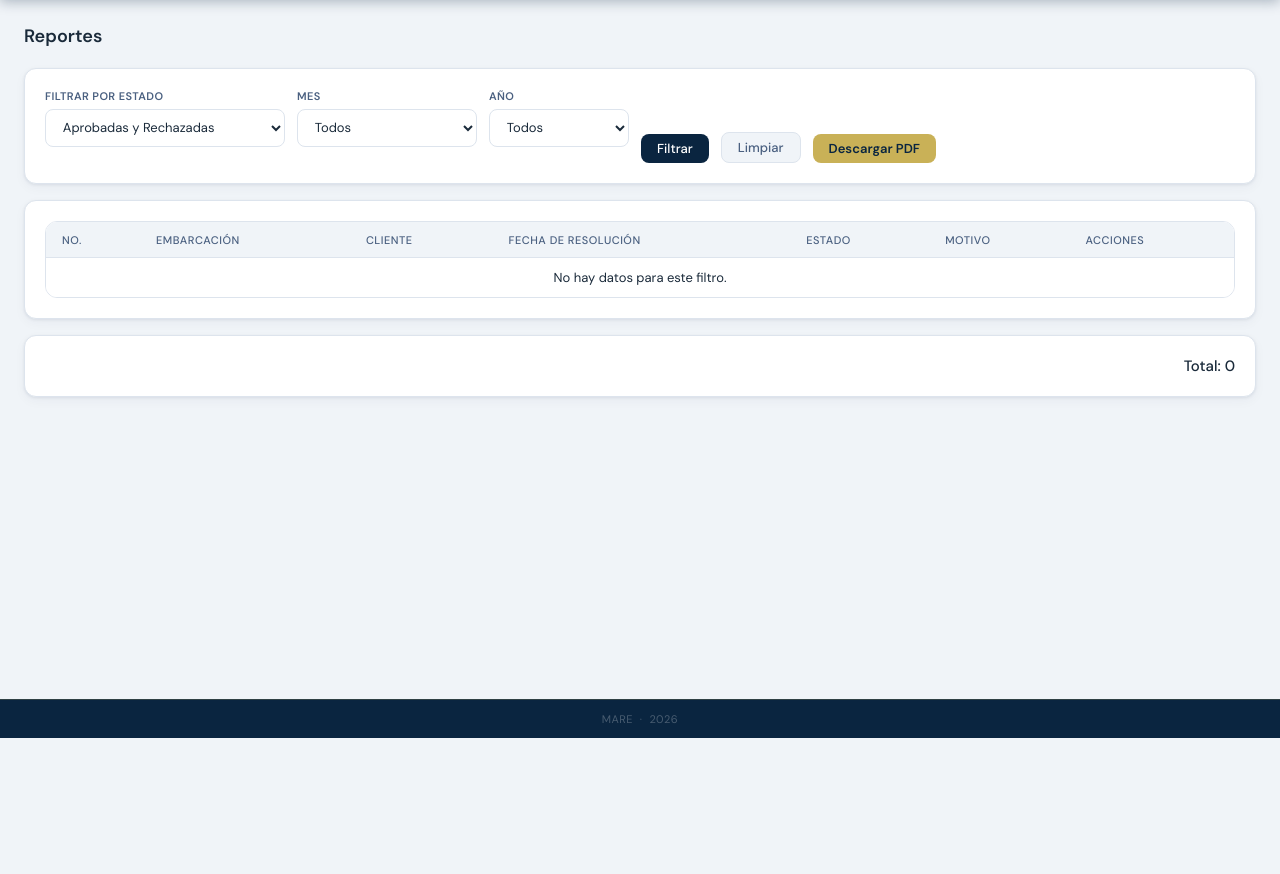
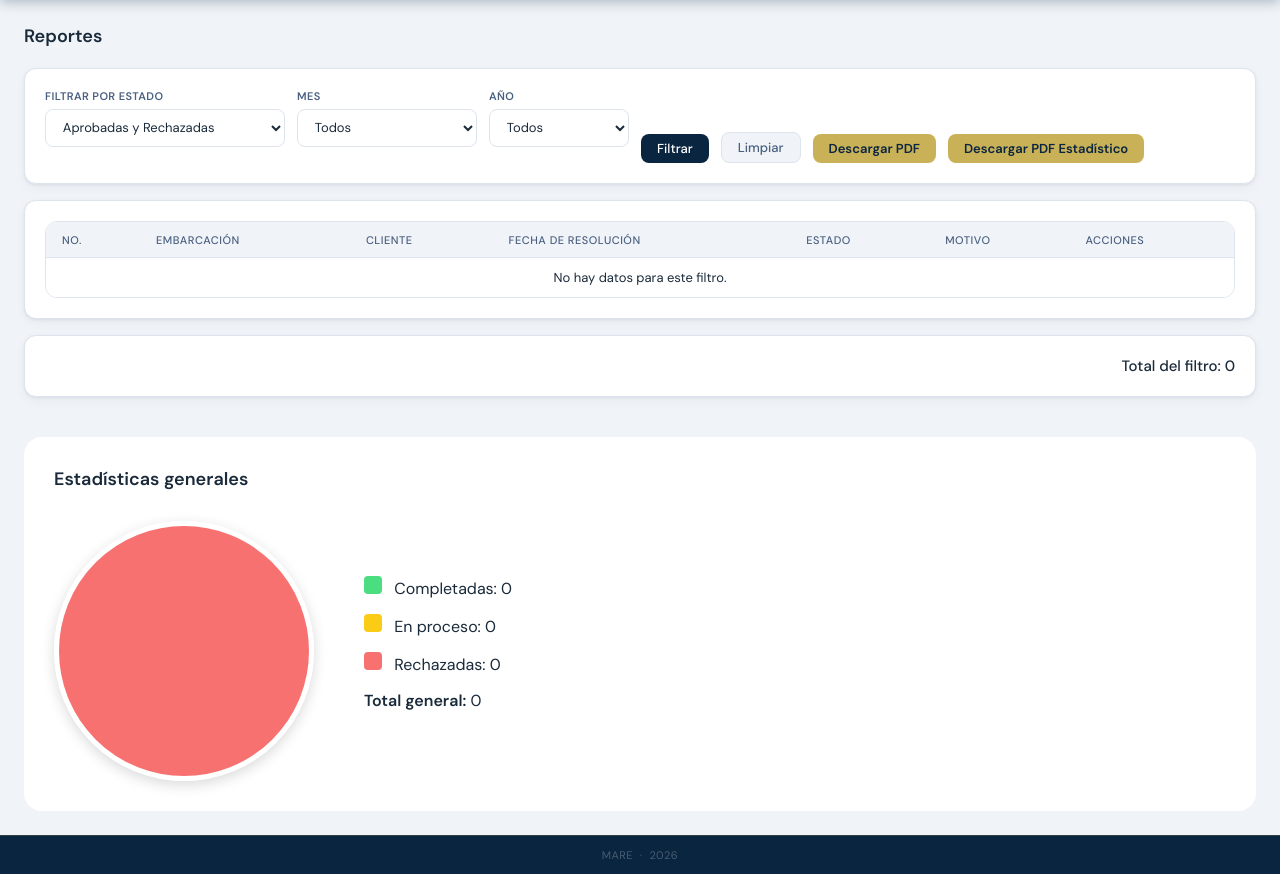
Before and after one commit to eimymuz/MARE-proyecto, a Django app: page /reportes/ in a window 1280 px wide. Shown: the part 62-936 px from the top of the page. Before the commit the page ends 800 px from the top, so only its background shows below. Run offline with Django 5.2, Linux system fonts and the light colour scheme; data that the repository does not hold is empty.

Commit message:
feat: agregar funcionalidad de estadísticas y mejorar reporte de solicitudes

```diff
--- a/apps/reportes/urls.py
+++ b/apps/reportes/urls.py
@@ -1,7 +1,18 @@
 from django.urls import path
-from .views import reporte_solicitudes, reporte_solicitudes_pdf
+from . import views
 
 urlpatterns = [
-    path('', reporte_solicitudes, name='reporte_solicitudes'),
-    path('pdf/', reporte_solicitudes_pdf, name='reporte_solicitudes_pdf'),
+    path('', views.reporte_solicitudes, name='reporte_solicitudes'),
+
+    path(
+        'pdf/',
+        views.reporte_solicitudes_pdf,
+        name='reporte_solicitudes_pdf'
+    ),
+
+    path(
+        'estadisticas/pdf/',
+        views.reporte_estadisticas_pdf,
+        name='reporte_estadisticas_pdf'
+    ),
 ]
--- a/apps/reportes/views.py
+++ b/apps/reportes/views.py
@@ -7,83 +7,19 @@ from weasyprint import HTML
 from apps.solicitudes.models import Solicitud
 
 
-def reporte_solicitudes(request):
-    estado = request.GET.get('estado', 'todos')
-    mes = request.GET.get('mes', '')
-    anio = request.GET.get('anio', '')
-
-    solicitudes = (
-        Solicitud.objects.select_related(
-            'embarcacion',
-            'embarcacion__cliente',
-            'embarcacion__tipo_barco'
+def calcular_fecha_resolucion(solicitud):
+    historial = (
+        solicitud.historial.filter(
+            estado_nuevo__in=['APROBADA', 'RECHAZADA', 'COMPLETADA']
         )
-        .prefetch_related('historial')
-        .all()
-        .order_by('-fecha_solicitud')
+        .order_by('-fecha_cambio')
+        .first()
     )
 
-    # filtro por estado
-    if estado == 'aceptado':
-        solicitudes = solicitudes.filter(estado='APROBADA')
-    elif estado == 'rechazado':
-        solicitudes = solicitudes.filter(estado='RECHAZADA')
-    else:
-        solicitudes = solicitudes.filter(estado__in=['APROBADA', 'RECHAZADA'])
-
-    solicitudes = list(solicitudes)
-
-    # calcular fecha de resolución
-    for s in solicitudes:
-        historial = (
-            s.historial.filter(
-                estado_nuevo__in=['APROBADA', 'RECHAZADA']
-            )
-            .order_by('-fecha_cambio')
-            .first()
-        )
-        s.fecha_resolucion = historial.fecha_cambio if historial else None
-
-    # 🔥 filtro por mes
-    if mes:
-        solicitudes = [
-            s for s in solicitudes
-            if s.fecha_resolucion and s.fecha_resolucion.month == int(mes)
-        ]
-
-    # 🔥 filtro por año
-    if anio:
-        solicitudes = [
-            s for s in solicitudes
-            if s.fecha_resolucion and s.fecha_resolucion.year == int(anio)
-        ]
-
-    total = len(solicitudes)
-
-    # listas para selects
-    meses = [
-        (1, 'Enero'), (2, 'Febrero'), (3, 'Marzo'),
-        (4, 'Abril'), (5, 'Mayo'), (6, 'Junio'),
-        (7, 'Julio'), (8, 'Agosto'), (9, 'Septiembre'),
-        (10, 'Octubre'), (11, 'Noviembre'), (12, 'Diciembre')
-    ]
-
-    anios = range(2026, timezone.now().year + 5)
-
-    context = {
-        'solicitudes': solicitudes,
-        'estado': estado,
-        'mes': mes,
-        'anio': anio,
-        'meses': meses,
-        'anios': anios,
-        'total': total,
-    }
-
-    return render(request, 'reporte/reporte.html', context)
+    return historial.fecha_cambio if historial else None
 
 
-def reporte_solicitudes_pdf(request):
+def obtener_solicitudes_filtradas(request):
     estado = request.GET.get('estado', 'todos')
     mes = request.GET.get('mes', '')
     anio = request.GET.get('anio', '')
@@ -103,22 +39,22 @@ def reporte_solicitudes_pdf(request):
         solicitudes = solicitudes.filter(estado='APROBADA')
     elif estado == 'rechazado':
         solicitudes = solicitudes.filter(estado='RECHAZADA')
+    elif estado == 'completado':
+        solicitudes = solicitudes.filter(estado='COMPLETADA')
+    elif estado == 'proceso':
+        solicitudes = solicitudes.filter(
+            estado__in=['PENDIENTE', 'EN_ESPERA', 'APROBADA']
+        )
     else:
-        solicitudes = solicitudes.filter(estado__in=['APROBADA', 'RECHAZADA'])
+        solicitudes = solicitudes.filter(
+            estado__in=['APROBADA', 'RECHAZADA']
+        )
 
     solicitudes = list(solicitudes)
 
-    for s in solicitudes:
-        historial = (
-            s.historial.filter(
-                estado_nuevo__in=['APROBADA', 'RECHAZADA']
-            )
-            .order_by('-fecha_cambio')
-            .first()
-        )
-        s.fecha_resolucion = historial.fecha_cambio if historial else None
+    for solicitud in solicitudes:
+        solicitud.fecha_resolucion = calcular_fecha_resolucion(solicitud)
 
-    # filtros en PDF también
     if mes:
         solicitudes = [
             s for s in solicitudes
@@ -131,7 +67,78 @@ def reporte_solicitudes_pdf(request):
             if s.fecha_resolucion and s.fecha_resolucion.year == int(anio)
         ]
 
-    total = len(solicitudes)
+    return solicitudes, estado, mes, anio
+
+
+def obtener_estadisticas():
+    completadas = Solicitud.objects.filter(
+        estado='COMPLETADA'
+    ).count()
+
+    rechazadas = Solicitud.objects.filter(
+        estado='RECHAZADA'
+    ).count()
+
+    en_proceso = Solicitud.objects.filter(
+        estado__in=['PENDIENTE', 'EN_ESPERA', 'APROBADA']
+    ).count()
+
+    total_estadisticas = completadas + rechazadas + en_proceso
+
+    porcentaje_completadas = (
+        round((completadas / total_estadisticas) * 100, 2)
+        if total_estadisticas > 0 else 0
+    )
+
+    porcentaje_proceso = (
+        round((en_proceso / total_estadisticas) * 100, 2)
+        if total_estadisticas > 0 else 0
+    )
+
+    porcentaje_rechazadas = (
+        round((rechazadas / total_estadisticas) * 100, 2)
+        if total_estadisticas > 0 else 0
+    )
+
+    return {
+        'completadas': completadas,
+        'rechazadas': rechazadas,
+        'en_proceso': en_proceso,
+        'total_estadisticas': total_estadisticas,
+        'porcentaje_completadas': porcentaje_completadas,
+        'porcentaje_proceso': porcentaje_proceso,
+        'porcentaje_rechazadas': porcentaje_rechazadas,
+    }
+
+
+def reporte_solicitudes(request):
+    solicitudes, estado, mes, anio = obtener_solicitudes_filtradas(request)
+
+    meses = [
+        (1, 'Enero'), (2, 'Febrero'), (3, 'Marzo'),
+        (4, 'Abril'), (5, 'Mayo'), (6, 'Junio'),
+        (7, 'Julio'), (8, 'Agosto'), (9, 'Septiembre'),
+        (10, 'Octubre'), (11, 'Noviembre'), (12, 'Diciembre')
+    ]
+
+    anios = range(2026, timezone.now().year + 5)
+
+    context = {
+        'solicitudes': solicitudes,
+        'estado': estado,
+        'mes': mes,
+        'anio': anio,
+        'meses': meses,
+        'anios': anios,
+        'total': len(solicitudes),
+        **obtener_estadisticas(),
+    }
+
+    return render(request, 'reporte/reporte.html', context)
+
+
+def reporte_solicitudes_pdf(request):
+    solicitudes, estado, mes, anio = obtener_solicitudes_filtradas(request)
 
     html_string = render_to_string(
         'reporte/reporte_pdf.html',
@@ -140,7 +147,7 @@ def reporte_solicitudes_pdf(request):
             'estado': estado,
             'mes': mes,
             'anio': anio,
-            'total': total,
+            'total': len(solicitudes),
             'fecha_descarga': timezone.localtime(),
         }
     )
@@ -151,3 +158,22 @@ def reporte_solicitudes_pdf(request):
     HTML(string=html_string).write_pdf(response)
 
     return response
+
+
+def reporte_estadisticas_pdf(request):
+    estadisticas = obtener_estadisticas()
+
+    html_string = render_to_string(
+        'reporte/reporte_estadisticas_pdf.html',
+        {
+            **estadisticas,
+            'fecha_descarga': timezone.localtime(),
+        }
+    )
+
+    response = HttpResponse(content_type='application/pdf')
+    response['Content-Disposition'] = 'attachment; filename="reporte_estadisticas.pdf"'
+
+    HTML(string=html_string).write_pdf(response)
+
+    return response
--- a/templates/reporte/reporte.html
+++ b/templates/reporte/reporte.html
@@ -3,6 +3,7 @@
 {% block title %}Reportes{% endblock %}
 
 {% block content %}
+
 <div class="page-header">
   <h2>Reportes</h2>
 </div>
@@ -16,6 +17,8 @@
         <option value="todos" {% if estado == 'todos' %}selected{% endif %}>Aprobadas y Rechazadas</option>
         <option value="aceptado" {% if estado == 'aceptado' %}selected{% endif %}>Aprobadas</option>
         <option value="rechazado" {% if estado == 'rechazado' %}selected{% endif %}>Rechazadas</option>
+        <option value="completado" {% if estado == 'completado' %}selected{% endif %}>Completadas</option>
+        <option value="proceso" {% if estado == 'proceso' %}selected{% endif %}>En proceso</option>
       </select>
     </div>
 
@@ -51,6 +54,10 @@
       Descargar PDF
     </a>
 
+    <a href="{% url 'reporte_estadisticas_pdf' %}" class="btn btn-accent">
+      Descargar PDF Estadístico
+    </a>
+
   </form>
 </div>
 
@@ -82,15 +89,21 @@
               No disponible
             {% endif %}
           </td>
+
           <td>
             {% if s.estado == 'APROBADA' %}
               <span class="badge badge-success">Aprobada</span>
             {% elif s.estado == 'RECHAZADA' %}
               <span class="badge badge-danger">Rechazada</span>
+            {% elif s.estado == 'COMPLETADA' %}
+              <span class="badge badge-success">Completada</span>
+            {% elif s.estado == 'PENDIENTE' or s.estado == 'EN_ESPERA' %}
+              <span class="badge badge-neutral">En proceso</span>
             {% else %}
               <span class="badge badge-neutral">{{ s.estado }}</span>
             {% endif %}
           </td>
+
           <td>
             {% if s.estado == 'RECHAZADA' %}
               {{ s.motivo_rechazo|default:"No especificado" }}
@@ -98,6 +111,7 @@
               —
             {% endif %}
           </td>
+
           <td>
             <button type="button" class="btn btn-info btn-sm" onclick="abrirModal('modal-{{ s.id }}')">
               Ver detalle
@@ -115,7 +129,53 @@
 </div>
 
 <div class="card" style="text-align:right;">
-  <h3 style="margin:0;">Total: {{ total }}</h3>
+  <h3 style="margin:0;">Total del filtro: {{ total }}</h3>
+</div>
+
+<div class="card-estadisticas">
+
+  <h2>Estadísticas generales</h2>
+
+  <div class="contenedor-grafica">
+
+    <div
+      class="grafica-circular"
+      style="
+        background:
+        conic-gradient(
+          #4ade80 0% {{ porcentaje_completadas }}%,
+          #facc15 {{ porcentaje_completadas }}% {{ porcentaje_completadas|add:porcentaje_proceso }}%,
+          #f87171 {{ porcentaje_completadas|add:porcentaje_proceso }}% 100%
+        );
+      ">
+    </div>
+
+    <div class="leyenda">
+
+      <p>
+        <span class="verde"></span>
+        Completadas: {{ completadas }}
+      </p>
+
+      <p>
+        <span class="amarillo"></span>
+        En proceso: {{ en_proceso }}
+      </p>
+
+      <p>
+        <span class="rojo"></span>
+        Rechazadas: {{ rechazadas }}
+      </p>
+
+      <p>
+        <strong>Total general:</strong>
+        {{ total_estadisticas }}
+      </p>
+
+    </div>
+
+  </div>
+
 </div>
 
 {% for s in solicitudes %}
@@ -149,6 +209,8 @@
 
         <table style="font-size:13px;">
           <tr><td>Fecha solicitud</td><td>{{ s.fecha_solicitud|date:"d/m/Y" }}</td></tr>
+          <tr><td>Fecha llegada</td><td>{{ s.fecha_llegada|date:"d/m/Y" }}</td></tr>
+          <tr><td>Fecha salida</td><td>{{ s.fecha_salida|date:"d/m/Y" }}</td></tr>
 
           <tr>
             <td>Estado</td>
@@ -157,6 +219,10 @@
                 <span class="badge badge-success">Aprobada</span>
               {% elif s.estado == 'RECHAZADA' %}
                 <span class="badge badge-danger">Rechazada</span>
+              {% elif s.estado == 'COMPLETADA' %}
+                <span class="badge badge-success">Completada</span>
+              {% elif s.estado == 'PENDIENTE' or s.estado == 'EN_ESPERA' %}
+                <span class="badge badge-neutral">En proceso</span>
               {% else %}
                 {{ s.estado }}
               {% endif %}
@@ -190,6 +256,54 @@
 {% endfor %}
 
 <style>
+  .card-estadisticas{
+    margin-top:40px;
+    background:white;
+    border-radius:18px;
+    padding:30px;
+  }
+
+  .contenedor-grafica{
+    display:flex;
+    align-items:center;
+    gap:50px;
+    margin-top:30px;
+    flex-wrap:wrap;
+  }
+
+  .grafica-circular{
+    width:260px;
+    height:260px;
+    border-radius:50%;
+    border:5px solid white;
+    box-shadow:0 4px 14px rgba(0,0,0,0.15);
+  }
+
+  .leyenda p{
+    margin-bottom:15px;
+    font-size:16px;
+  }
+
+  .leyenda span{
+    width:18px;
+    height:18px;
+    display:inline-block;
+    border-radius:4px;
+    margin-right:8px;
+  }
+
+  .verde{
+    background:#4ade80;
+  }
+
+  .amarillo{
+    background:#facc15;
+  }
+
+  .rojo{
+    background:#f87171;
+  }
+
   .mare-modal-overlay {
     display: none;
     position: fixed;
```
Also changed, not shown: templates/reporte/reporte_estadisticas_pdf.html (added, +204 -0 lines).
